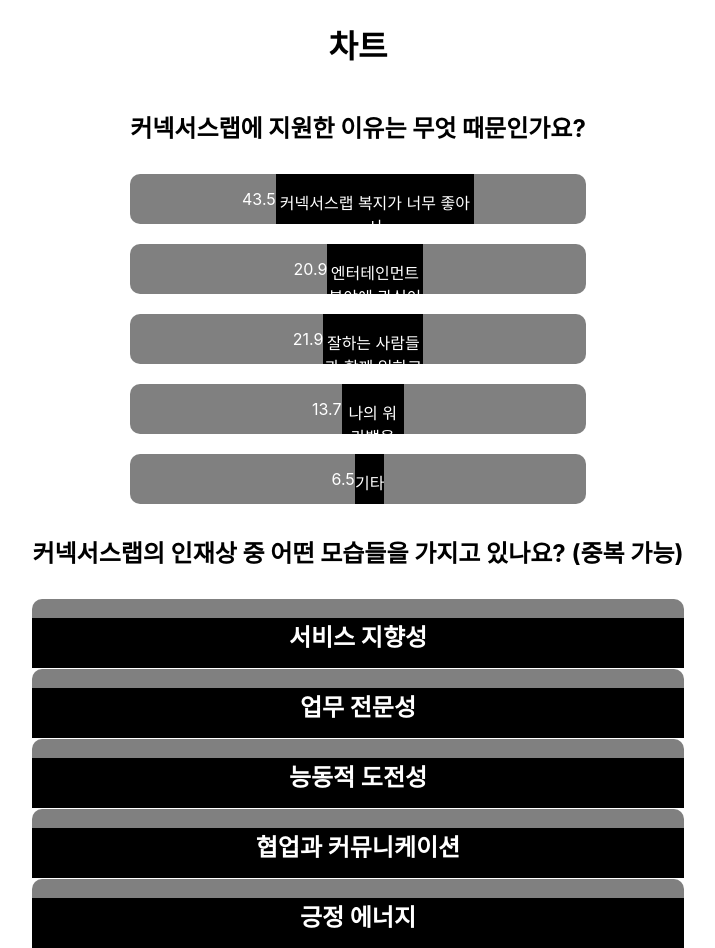
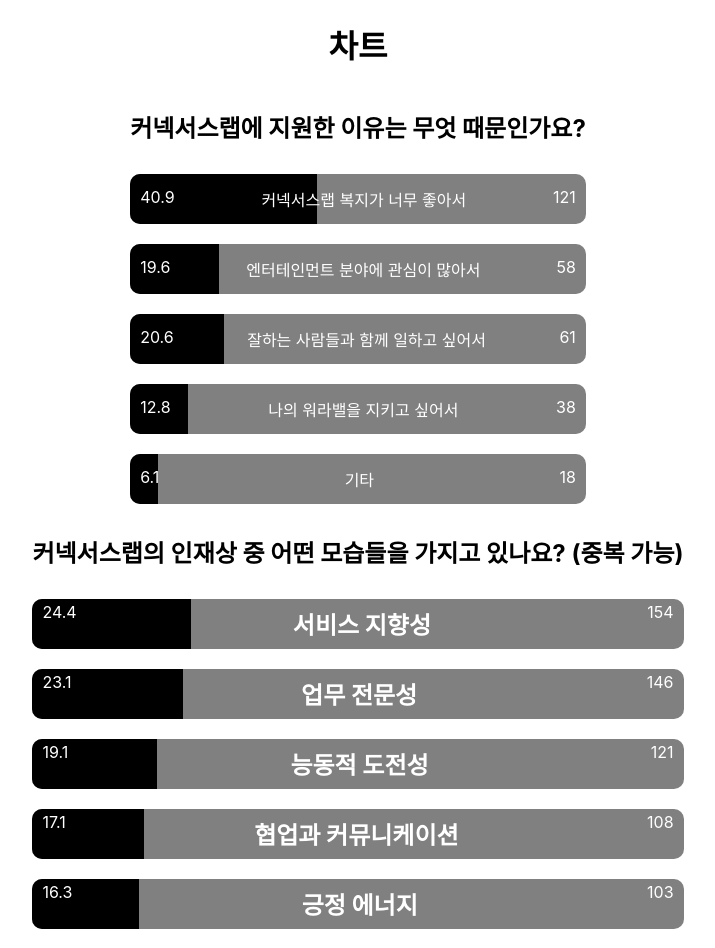
Before and after one commit to HANGYESUK/ConexusLab, a React (Create React App) app: page /chart in a window 1280 px wide. Shown: the whole page, without its empty margins (282-997 px from the left). Built offline with nearby package versions, Linux system fonts and the light colour scheme.

Commit message:
feat: 응답 통계 페이지 , 설문완료 페이지 완성, 로컬스토리지에 데이터 저장

```diff
--- a/src/App.js
+++ b/src/App.js
@@ -2,6 +2,7 @@
 import Event from './Event';
 import { Route, Routes } from 'react-router-dom';
 import ResponseChart from './ResponseChart';
+import Success from './Success';
 
 function App() {
 
@@ -10,6 +11,7 @@
       <Routes>
         <Route path='/' element={<Event/>}/>
         <Route path='/chart' element={<ResponseChart/>}/>
+        <Route path='/success' element={<Success/>}/>
       </Routes>
 
     </div>
--- a/src/Component/Qustion.js
+++ b/src/Component/Qustion.js
@@ -36,6 +36,7 @@
             {
                 props.qustion.items.map((item, i)=>{
                     return (
+                        <label>
                             <div className='radioContainer low'>
                                 <input type="radio" key={i} value={item} name="radio" onChange={
                                     (e)=>{
@@ -44,6 +45,7 @@
                                 }></input>
                                 {item}
                             </div>
+                        </label>
                     )
                 })
             }
@@ -84,6 +86,7 @@
     return(
         props.qustion.items.map((item, i)=>{
             return (
+                <label>
                     <div className='checkContainer low'>
                         <input type="checkbox" key={i} value={item} onChange={
                             (e)=>{
@@ -94,6 +97,7 @@
                         }></input>
                         <p>{item}</p>
                     </div>
+                </label>
             )
         })
     )
--- a/src/Event.css
+++ b/src/Event.css
@@ -15,3 +15,13 @@
     width: 100%;
     justify-content: center;
 }
+
+.subBtn {
+    width: 200px;
+    height: 50px;
+    border: none;
+    background-color: rgb(59, 128, 255);
+    color: white;
+    border-radius: 10px;
+    cursor: pointer;
+}
--- a/src/Event.js
+++ b/src/Event.js
@@ -12,7 +12,7 @@
     let dispatch = useDispatch();
 
     //설문 데이터
-    let surveyData = Survey
+    const surveyData = Survey
 
 
   return (
@@ -38,11 +38,17 @@
             })
         }
         <button type='submit' onClick={()=>{
-            window.localStorage.setItem("test", "Hello World");
+            let copy = [...state.checkReducer]
             console.log("보내기 버튼 : ", state)
-        }}>보내기</button>
+            window.localStorage.setItem("radio", state.radioReducer);
+            for(let i=0; i<copy.length; i++) {
+                window.localStorage.setItem(`check${i}`,  copy[i]);
+            }
+            window.location.href = "/success"
+        }} className="subBtn">보내기</button>
     </div>
   )
 }
 
+
 export default Event
--- a/src/ResponseChart.css
+++ b/src/ResponseChart.css
@@ -6,10 +6,30 @@
     margin: 10px;
     color: white;
     border-radius: 10px;
+    display: flex;
+    flex-direction: row;
+    justify-content: space-between;
+    align-items: center;
+    position: relative;
+    overflow: hidden;
+}
+
+.chart2Box {
+    width: 100%;
+    padding: 10px;
+    display: flex;
+    flex-direction: row;
+    justify-content: space-between;
+}
+
+.chart p {
+    z-index: 3;
 }
 
 .chart2 {
+    position: absolute;
     background: black;
     height: 50px;
     text-align: center;
+    z-index: 0;
 }
--- a/src/ResponseChart.js
+++ b/src/ResponseChart.js
@@ -10,10 +10,13 @@
     let radio = [0,0,0,0,0];
 
     //체크 개수
-    let check = [0,0,0,0];
+    let check = [0,0,0,0,0];
 
-    //퍼센트지
+    //라디오 퍼센트지
     let radioPercent = [0,0,0,0,0]
+
+    //체크박스 퍼센트지
+    let checkPercent = [0,0,0,0,0]
 
     let surveyData = survey.payload;
 
@@ -21,14 +24,7 @@
 
     let state = useSelector((state) => state.surveyReducer);
 
-    // console.log(radio);
-
-    // console.log(typeof(state.payload[102].value["1"][0]));
-
-    // if(state.payload[102].value["1"] == null) {
-    //     console.log(true)
-    // }
-
+    //라디오 항목 갯수
     function countRadio() {
         for(let i=0; i<state.payload.length; i++) {
             //value가 비어져 있을때
@@ -38,15 +34,15 @@
             // value가 string형태 일때
             else if(typeof(state.payload[i].value["1"][0]) == 'string') {
                 let num = Number(state.payload[i].value["1"][0])
-                radioPercent[num] += 1
+                radio[num] += 1
             }
-            // 라디오 배열 크기보다 클때
-            else if(state.payload[i].value["1"][0] >= radioPercent.length) {
+            // 라디오 배열 null 일때
+            else if(state.payload[i].value["1"][0] == null) {
                 continue
             }
             // 나머지
             else {
-                radioPercent[ state.payload[i].value["1"][0] ] += 1
+                radio[ state.payload[i].value["1"][0] ] += 1
             }
         }
     }
@@ -56,25 +52,66 @@
     console.log(radio)
 
 
+    //체크박스 항목 갯수
+    function countCheck() {
+        for(let i=0; i<state.payload.length; i++) {
+            //value가 비어져 있을때
+            if(state.payload[i].value["2"] == null) {
+                continue
+            }
+            // 체크 배열 크기보다 클때
+            else if(state.payload[i].value["2"].length > checkPercent.length) {
+                console.log(state.payload[i].value["2"])
+                continue
+            }
+            else {
+                count(state.payload[i].value["2"])
+            }
+        }
+    }
+
+    countCheck();
+
+    //value["2"] 배열 갯수
+    function count(item) {
+        for(let i=0; i<item.length; i++) {
+            // value가 string형태 일때
+            if(typeof(item[i]) == 'string') {
+                let num = Number(item[i])
+                check[num] += 1
+            }
+            // 나머지
+            else {
+                check[ item[i] ] += 1
+            }
+        }
+    }
+
+    console.log(check)
+
+
     // 퍼센트 구하는 함수
-    function PerChange(item) {
+    function PerChange(item, item2) {
 
         let count = 0;
 
-        for(let i=0; i<(item.length - 1); i++) {
+        for(let i=0; i<(item.length); i++) {
             count += item[i]
             console.log(item[i])
         }
 
         for(let i=0; i<item.length; i++) {
-            item[i] = (item[i]/count) * 100
+            item2[i] = (item[i]/count) * 100
         }
 
-        console.log(radioPercent)
+        console.log(item2)
     }
 
     //라디오 퍼센트
-    PerChange(radioPercent)
+    PerChange(radio, radioPercent)
+
+    //체크박스 퍼센트
+    PerChange(check, checkPercent)
 
 
     //소수점 첫번째로 변환 + number타입으로 변환
@@ -88,6 +125,8 @@
     }
 
     toFix(radioPercent)
+
+    toFix(checkPercent)
 
 
 
@@ -115,7 +154,7 @@
                                             {
                                                 item.option.items.map((item, i)=>{
                                                     return(
-                                                        <Radio props={item} i={i} radioPercent={radioPercent}/>
+                                                        <Radio props={item} radioPercent={radioPercent[i]} radio={radio[i]}/>
                                                     )
                                                 })
                                             }
@@ -124,9 +163,9 @@
                                     :   <div className='colum'>
                                             <h2>{item.option.title}</h2>
                                             {
-                                                item.option.items.map((item)=>{
+                                                item.option.items.map((item, i)=>{
                                                     return(
-                                                        <Checkbox props={item}/>
+                                                        <Checkbox props={item} checkPercent={checkPercent[i]} check={check[i]}/>
                                                     )
                                                 })
                                             }
@@ -150,17 +189,18 @@
 
     let quest = props.props
 
-    console.log(props.i)
-
     let chart2 = {
-        width: `${props.radioPercent[props.i]}%`
+        width: `${props.radioPercent}%`
     }
 
     return (
-        <div className='chart low'>
-            <p>{props.radioPercent[props.i]}</p>
+        <div className='chart'>
             <div className='chart2' style={chart2}>
+            </div>
+            <div className='chart2Box'>
+                <p>{props.radioPercent}</p>
                 <p>{quest}</p>
+                <p>{props.radio}</p>
             </div>
         </div>
     )
@@ -170,11 +210,20 @@
 function Checkbox(props) {
 
     let quest = props.props
-    console.log(quest)
+
+    let chart2 = {
+        width: `${props.checkPercent}%`
+    }
+
+
     return (
         <div className='chart'>
-            <div className='chart2'>
+            <div className='chart2' style={chart2}>
+            </div>
+            <div className='chart2Box'>
+                <p>{props.checkPercent}</p>
                 <h2>{quest}</h2>
+                <p>{props.check}</p>
             </div>
         </div>
         )
--- /dev/null
+++ b/src/Success.js
@@ -0,0 +1,45 @@
+import React from 'react';
+import Survey from './survey';
+
+function Success() {
+
+    console.log(Survey)
+
+    const survey = Survey.payload.blocks
+
+    const surveyData = survey[survey.length -1]
+
+    console.log(surveyData)
+
+    const colum = {
+        width: `${surveyData.option.width}%`,
+        display: "flex",
+        flexDirection: "column",
+        justifyContent: "center",
+        alignItems: "center"
+    }
+
+    const btn = {
+        width: '200px',
+        height: '50px',
+        border: 'none',
+        backgroundColor: 'rgb(59, 128, 255)',
+        color: 'white',
+        borderRadius: '10px',
+        cursor: 'pointer'
+    }
+
+  return (
+    <div style={colum}>
+        <div style={colum}>
+            <h1>{ surveyData.option.submitMsg }</h1>
+            <img src={ surveyData.option.btnImg }/>
+            <button style={btn} onClick={()=>{
+                window.location.href = "/chart"
+            }}>응답자 통계 보기</button>
+        </div>
+    </div>
+  )
+}
+
+export default Success
```
Lines whose indentation alone changed are shown as unchanged.
